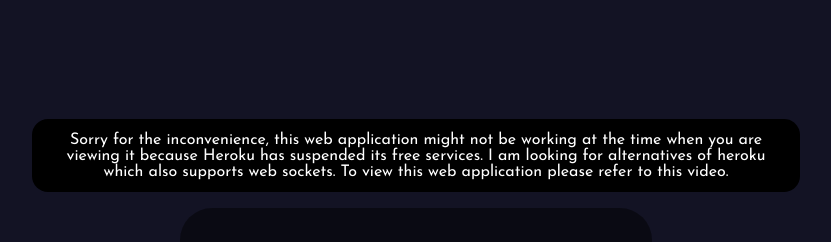
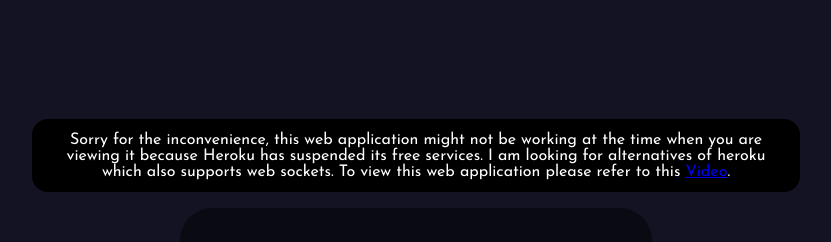
Before and after one commit to Samarth-Dengre/chatHubFrontend, a React (Create React App) app: page /login in a window 1280 px wide. Shown: the top 242 px of the page, without its empty margins (224-1055 px from the left). Built offline with nearby package versions, Linux system fonts and the light colour scheme.

Commit message:
Added video link

```diff
--- a/src/components/HerokuError.jsx
+++ b/src/components/HerokuError.jsx
@@ -7,7 +7,11 @@ function HerokuError() {
       Sorry for the inconvenience, this web application might not be working at
       the time when you are viewing it because Heroku has suspended its free
       services. I am looking for alternatives of heroku which also supports web
-      sockets. To view this web application please refer to this video.
+      sockets. To view this web application please refer to this{" "}
+      <a href="https://drive.google.com/file/d/1Y-JHyaCe3cdYJBnqFbcTBtOvbIlAersQ/view?usp=share_link" target='_blank'>
+        Video
+      </a>
+      .
     </HerokuContainer>
   );
 }
--- a/src/pages/Login.jsx
+++ b/src/pages/Login.jsx
@@ -10,7 +10,6 @@ import { loginRoute } from "../utils/APIRoutes";
 import Input from "../assets/Input";
 import { useDispatch, useSelector } from "react-redux";
 import { userActions } from "../store/user-slice";
-import NavBar from "../components/NavBar";
 import ThreeDots from "../assets/ThreeDots";
 import { Helmet } from "react-helmet";
 import HerokuError from "../components/HerokuError";
--- a/src/pages/Register.jsx
+++ b/src/pages/Register.jsx
@@ -10,7 +10,6 @@ import { registerRoute } from "../utils/APIRoutes";
 import Input from "../assets/Input";
 import { useDispatch, useSelector } from "react-redux";
 import { userActions } from "../store/user-slice";
-import NavBar from "../components/NavBar";
 import ThreeDots from "../assets/ThreeDots";
 import { Helmet } from "react-helmet";
 import HerokuError from "../components/HerokuError";
--- a/src/utils/APIRoutes.js
+++ b/src/utils/APIRoutes.js
@@ -1,5 +1,5 @@
-export const host = `https://chathubreact.herokuapp.com`;
-// export const host = 'http://localhost:5000'
+// export const host = `https://chathubreact.herokuapp.com`;
+export const host = 'http://localhost:5000'
 export const registerRoute = `${host}/api/auth/register`;
 export const loginRoute = `${host}/api/auth/login`;
 export const setAvatarRoute = `${host}/api/auth/setAvatar`;
```
